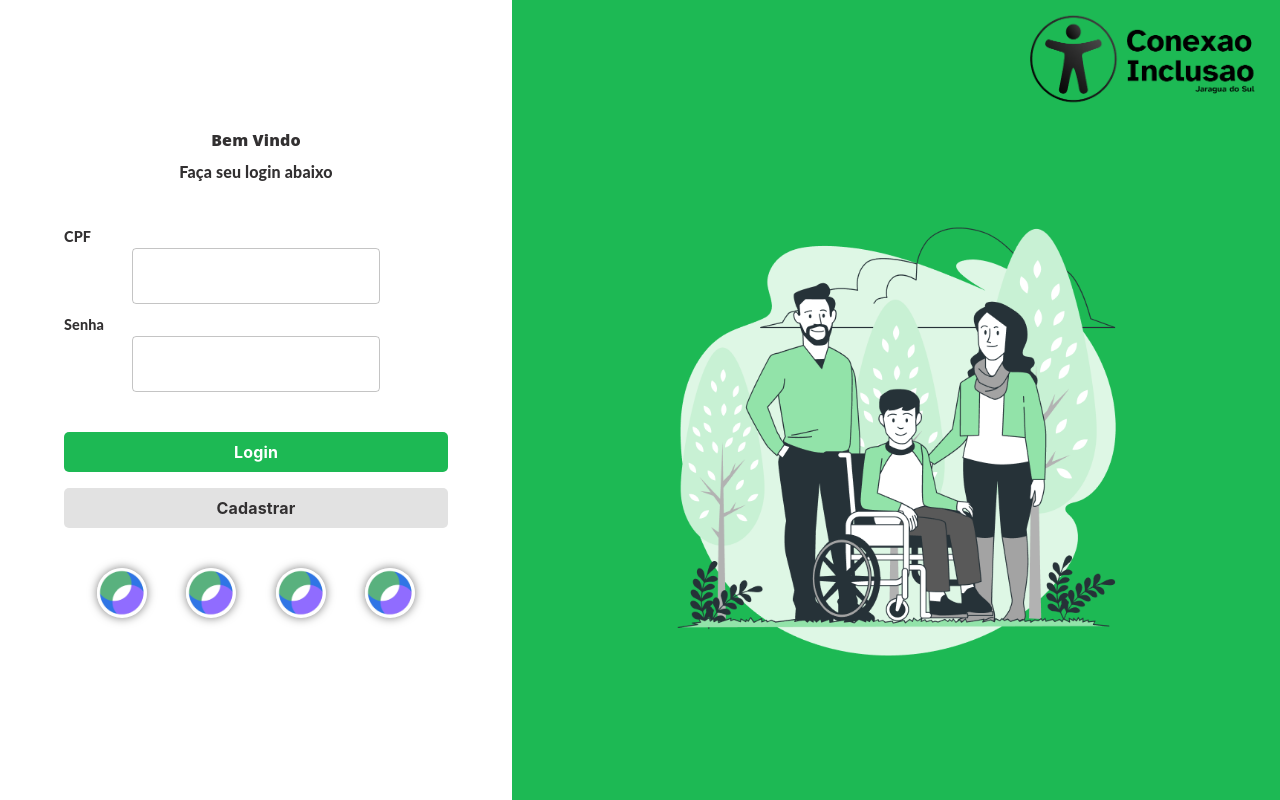
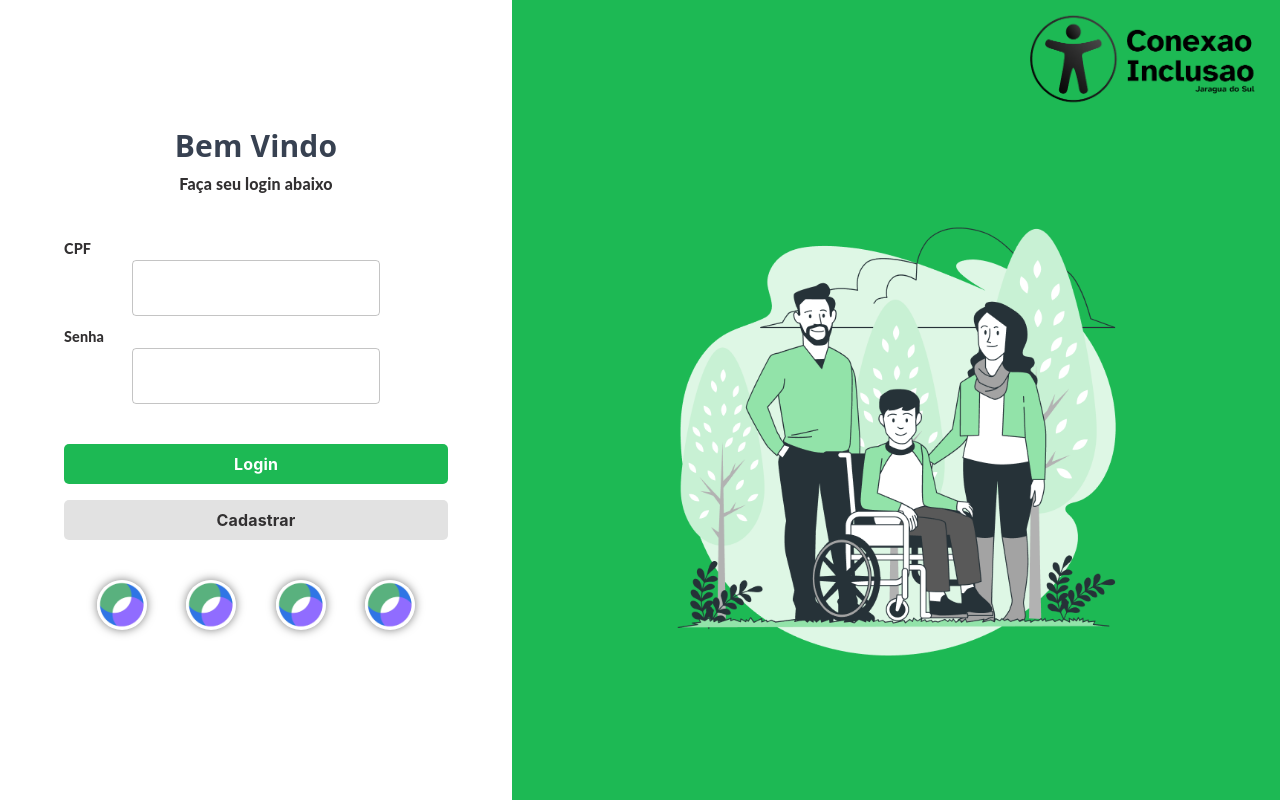
Before and after one commit to CIJ-Conexao-Inclusao/cij-web, a React (Vite) app: page /signin in a window 1280 px wide. Built offline with nearby package versions, Linux system fonts and the light colour scheme; the HTML template or start-up script is replaced by a standard one.

Commit message:
Alterando html para react login

```diff
--- a/src/pages/Login/Login.tsx
+++ b/src/pages/Login/Login.tsx
@@ -5,7 +5,7 @@ import { Box, Button, TextField } from "@mui/material";
 
 import "./Login.css";
 
-import  logo  from "./assets/logo.png";
+import logo from "./assets/logo.png";
 
 import patrocinio from "./assets/patrocinio.png";
 
@@ -38,10 +38,12 @@ const Login = () => {
 
   return (
     <Box className="flex h-screen w-screen">
-      <Box className="left">
-        <Box className="phrases">
+      <Box className="w-2/5 h-full">
+        <Box>
           <Box>
-            <h1>Bem Vindo</h1>
+            <h1 className="text-3xl font-bold text-gray-700 flex justify-center pt-1/4 mb-1vh">
+              Bem Vindo
+            </h1>
           </Box>
 
           <Box>
@@ -54,7 +56,7 @@ const Login = () => {
             <Box className="label">
               <label htmlFor="CPF">CPF</label>
             </Box>
-            <TextField type="text"/>
+            <TextField type="text" />
           </Box>
 
           <Box className="center-top">
@@ -62,7 +64,7 @@ const Login = () => {
               <label htmlFor="Senha">Senha</label>
             </Box>
 
-            <TextField type="password"/>
+            <TextField type="password" />
           </Box>
 
           <Box className="top-5">
```
